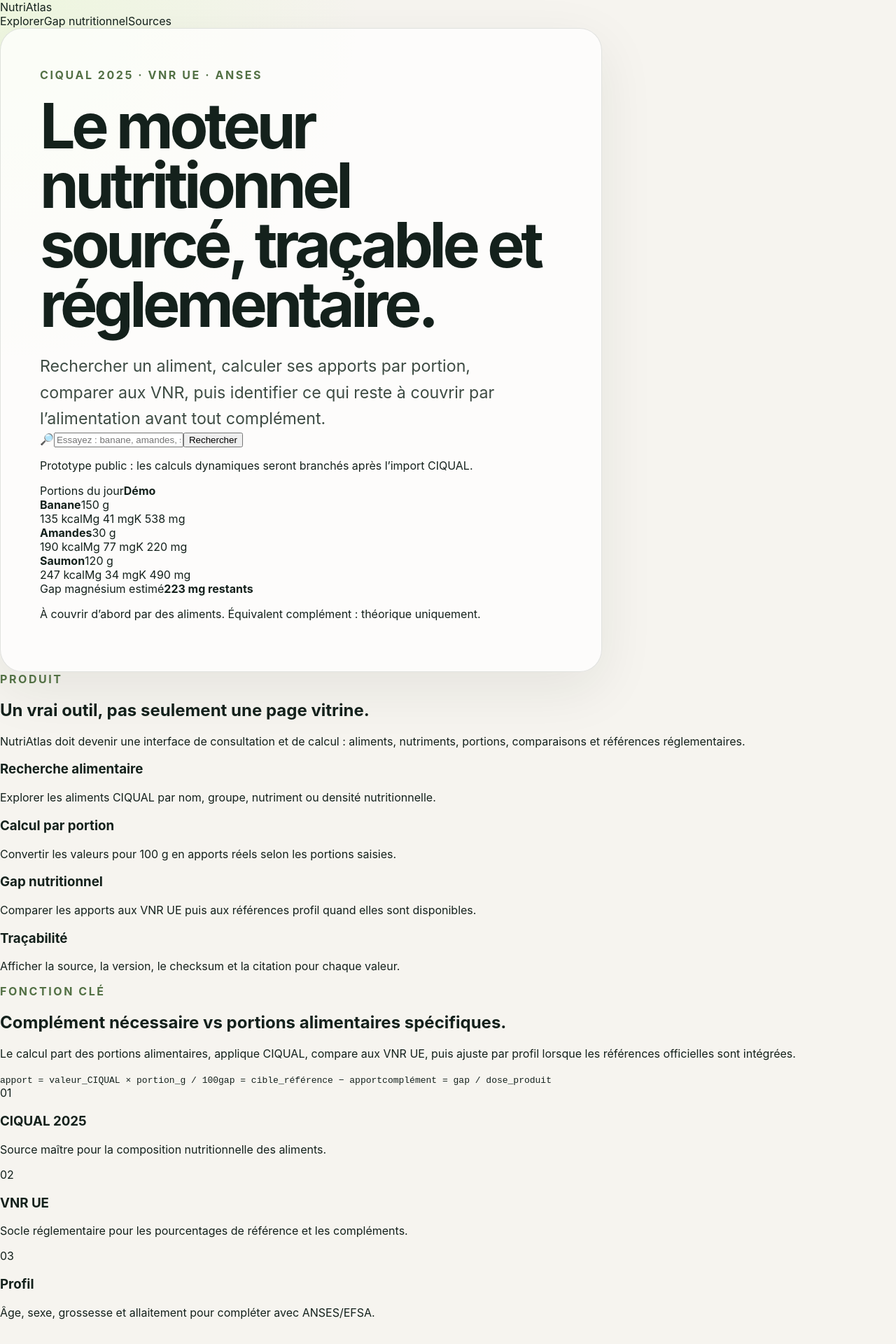
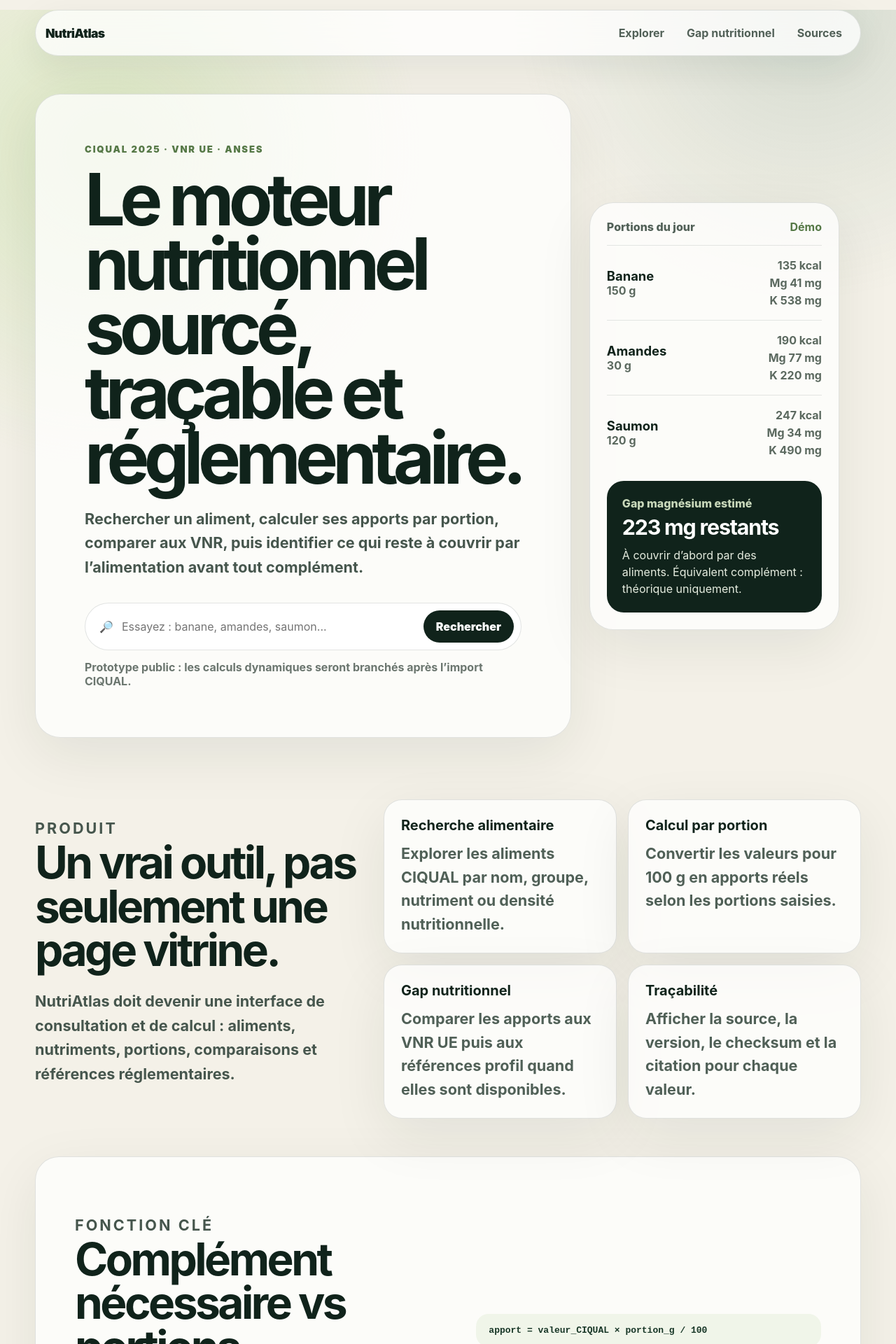
Before and after one commit to pharmaexport/NutriAtlas, a Next.js app: page / in a window 1280 px wide. Shown: the top 1920 px of the page at 70% size. Built offline with nearby package versions, Linux system fonts and the light colour scheme.

Commit message:
Redesign public website

```diff
--- a/app/globals.css
+++ b/app/globals.css
@@ -1,122 +1,197 @@
 :root {
   color-scheme: light;
   font-family: Inter, ui-sans-serif, system-ui, -apple-system, BlinkMacSystemFont, "Segoe UI", sans-serif;
-  background: #f6f4ef;
-  color: #14211c;
+  background: #f4f1e8;
+  color: #10231b;
 }
 
-* {
-  box-sizing: border-box;
-}
-
+* { box-sizing: border-box; }
+html { scroll-behavior: smooth; }
 body {
   margin: 0;
   min-height: 100vh;
-  background: radial-gradient(circle at top left, #eef7df, transparent 32rem), #f6f4ef;
+  background:
+    radial-gradient(circle at 12% 8%, rgba(167, 211, 118, 0.34), transparent 28rem),
+    radial-gradient(circle at 90% 0%, rgba(23, 87, 59, 0.14), transparent 26rem),
+    #f4f1e8;
 }
+a { color: inherit; text-decoration: none; }
+button, input { font: inherit; }
 
-a {
-  color: inherit;
-  text-decoration: none;
+.nav {
+  position: sticky;
+  top: 0;
+  z-index: 20;
+  width: min(1180px, calc(100% - 28px));
+  margin: 14px auto 0;
+  padding: 12px 14px;
+  display: flex;
+  align-items: center;
+  justify-content: space-between;
+  border: 1px solid rgba(16, 35, 27, 0.12);
+  border-radius: 999px;
+  background: rgba(255, 255, 255, 0.76);
+  backdrop-filter: blur(18px);
+  box-shadow: 0 16px 50px rgba(16, 35, 27, 0.08);
 }
+.brand { font-weight: 950; letter-spacing: -0.04em; font-size: 1.1rem; }
+.navLinks { display: flex; gap: 8px; }
+.navLinks a { padding: 10px 12px; border-radius: 999px; color: #526158; font-weight: 750; }
+.navLinks a:hover { background: #eef4e6; color: #10231b; }
 
-.page {
-  width: min(1120px, calc(100% - 32px));
+.pageSection {
+  width: min(1180px, calc(100% - 28px));
   margin: 0 auto;
-  padding: 72px 0;
 }
-
 .hero {
-  max-width: 860px;
-  padding: 56px;
-  border: 1px solid rgba(20, 33, 28, 0.12);
-  border-radius: 32px;
-  background: rgba(255, 255, 255, 0.72);
-  box-shadow: 0 24px 80px rgba(20, 33, 28, 0.08);
+  min-height: calc(100vh - 90px);
+  display: grid;
+  grid-template-columns: 1.08fr 0.92fr;
+  gap: 26px;
+  align-items: center;
+  padding: 54px 0;
 }
-
+.heroCopy, .heroPanel, .feature, .calculatorPreview, .sourceGrid article {
+  border: 1px solid rgba(16, 35, 27, 0.12);
+  background: rgba(255, 255, 255, 0.74);
+  box-shadow: 0 24px 80px rgba(16, 35, 27, 0.08);
+}
+.heroCopy {
+  padding: clamp(28px, 6vw, 70px);
+  border-radius: 36px;
+}
 .eyebrow {
-  margin: 0 0 20px;
-  font-weight: 700;
-  letter-spacing: 0.16em;
+  margin: 0 0 18px;
+  color: #557846;
+  font-weight: 950;
+  letter-spacing: 0.14em;
   text-transform: uppercase;
-  color: #527044;
+  font-size: 0.82rem;
 }
-
+h1, h2, h3 { color: #10231b; }
 h1 {
   margin: 0;
-  font-size: clamp(3rem, 7vw, 5.8rem);
-  line-height: 0.95;
-  letter-spacing: -0.06em;
+  font-size: clamp(3rem, 8vw, 6.6rem);
+  line-height: 0.9;
+  letter-spacing: -0.075em;
 }
+h2 {
+  margin: 0;
+  font-size: clamp(2.1rem, 5vw, 4.1rem);
+  line-height: 0.98;
+  letter-spacing: -0.055em;
+}
+.lead, .split p, .calculatorPreview p {
+  margin: 24px 0 0;
+  max-width: 760px;
+  color: #46564d;
+  font-size: clamp(1.1rem, 2vw, 1.35rem);
+  line-height: 1.6;
+  font-weight: 650;
+}
+.searchBox {
+  display: grid;
+  grid-template-columns: auto 1fr auto;
+  align-items: center;
+  gap: 10px;
+  margin-top: 34px;
+  padding: 10px;
+  border: 1px solid rgba(16, 35, 27, 0.12);
+  border-radius: 999px;
+  background: white;
+}
+.searchBox span { padding-left: 10px; }
+.searchBox input { min-width: 0; border: 0; outline: 0; color: #10231b; }
+.searchBox button {
+  border: 0;
+  border-radius: 999px;
+  padding: 13px 18px;
+  background: #10231b;
+  color: white;
+  font-weight: 900;
+}
+.microcopy { margin: 14px 0 0; color: #6b766f; font-weight: 700; }
 
-.lead {
-  max-width: 720px;
-  margin: 28px 0 0;
-  font-size: clamp(1.1rem, 2vw, 1.45rem);
-  line-height: 1.6;
-  color: #3d4b43;
+.heroPanel {
+  border-radius: 34px;
+  padding: 24px;
 }
+.panelHeader, .foodRow, .gapCard {
+  display: flex;
+  justify-content: space-between;
+  gap: 18px;
+  align-items: center;
+}
+.panelHeader { color: #526158; font-weight: 850; margin-bottom: 16px; }
+.panelHeader strong { color: #557846; }
+.foodRow {
+  padding: 18px 0;
+  border-top: 1px solid rgba(16, 35, 27, 0.1);
+}
+.foodRow strong { display: block; font-size: 1.15rem; }
+.foodRow span { color: #5b695f; font-weight: 700; }
+.nutrients { display: grid; gap: 5px; text-align: right; }
+.gapCard {
+  display: block;
+  margin-top: 16px;
+  padding: 22px;
+  border-radius: 24px;
+  background: #10231b;
+  color: white;
+}
+.gapCard span { color: #c8d8ba; font-weight: 800; }
+.gapCard strong { display: block; margin-top: 6px; font-size: 1.9rem; letter-spacing: -0.04em; }
+.gapCard p { margin: 10px 0 0; color: #e5ecdf; line-height: 1.5; }
 
-.actions {
-  display: flex;
-  flex-wrap: wrap;
-  gap: 14px;
-  margin-top: 36px;
+.split {
+  display: grid;
+  grid-template-columns: 0.82fr 1.18fr;
+  gap: 24px;
+  padding: 34px 0;
 }
+.featureGrid {
+  display: grid;
+  grid-template-columns: repeat(2, minmax(0, 1fr));
+  gap: 16px;
+}
+.feature { padding: 24px; border-radius: 26px; }
+.feature h3, .sourceGrid h3 { margin: 0 0 12px; font-size: 1.25rem; }
+.feature p, .sourceGrid p { margin: 0; color: #506057; line-height: 1.55; font-weight: 650; }
 
-.actions a {
-  padding: 14px 18px;
-  border-radius: 999px;
-  border: 1px solid rgba(20, 33, 28, 0.16);
-  background: #14211c;
-  color: white;
-  font-weight: 700;
+.calculatorPreview {
+  margin-top: 20px;
+  border-radius: 34px;
+  padding: clamp(28px, 5vw, 56px);
+  display: grid;
+  grid-template-columns: 1fr 0.9fr;
+  gap: 26px;
+  align-items: center;
 }
+.formula { display: grid; gap: 12px; }
+.formula code {
+  display: block;
+  padding: 16px 18px;
+  border-radius: 18px;
+  background: #f0f5e9;
+  color: #173626;
+  font-weight: 850;
+  white-space: normal;
+}
+.sourceGrid {
+  display: grid;
+  grid-template-columns: repeat(3, minmax(0, 1fr));
+  gap: 16px;
+  padding: 34px 0 70px;
+}
+.sourceGrid article { padding: 26px; border-radius: 28px; }
+.sourceGrid span { display: block; color: #6a8d55; font-weight: 950; margin-bottom: 14px; }
 
-.actions a + a {
-  background: white;
-  color: #14211c;
+@media (max-width: 900px) {
+  .nav { align-items: flex-start; border-radius: 24px; }
+  .navLinks { display: none; }
+  .hero, .split, .calculatorPreview, .sourceGrid { grid-template-columns: 1fr; }
+  .hero { min-height: auto; padding: 28px 0; }
+  .searchBox { grid-template-columns: auto 1fr; border-radius: 26px; }
+  .searchBox button { grid-column: 1 / -1; }
+  .featureGrid { grid-template-columns: 1fr; }
 }
-
-.grid {
-  display: grid;
-  grid-template-columns: repeat(4, minmax(0, 1fr));
-  gap: 18px;
-  margin-top: 28px;
-}
-
-.card,
-.notice {
-  padding: 24px;
-  border-radius: 24px;
-  border: 1px solid rgba(20, 33, 28, 0.12);
-  background: rgba(255, 255, 255, 0.72);
-}
-
-.card h2,
-.notice h2 {
-  margin: 0 0 12px;
-  font-size: 1.05rem;
-}
-
-.card p,
-.notice p {
-  margin: 0;
-  color: #4b5a52;
-  line-height: 1.6;
-}
-
-.notice {
-  margin-top: 18px;
-}
-
-@media (max-width: 860px) {
-  .hero {
-    padding: 32px;
-  }
-
-  .grid {
-    grid-template-columns: 1fr;
-  }
-}
```
